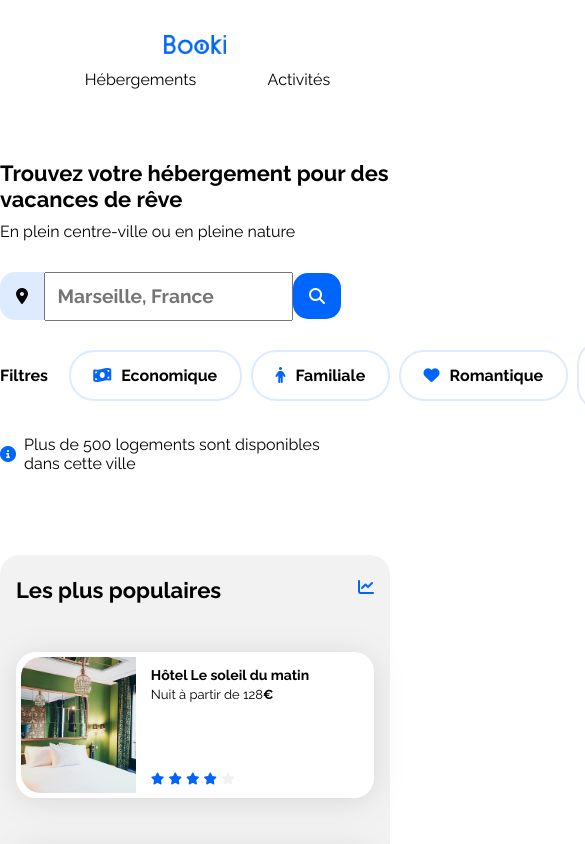
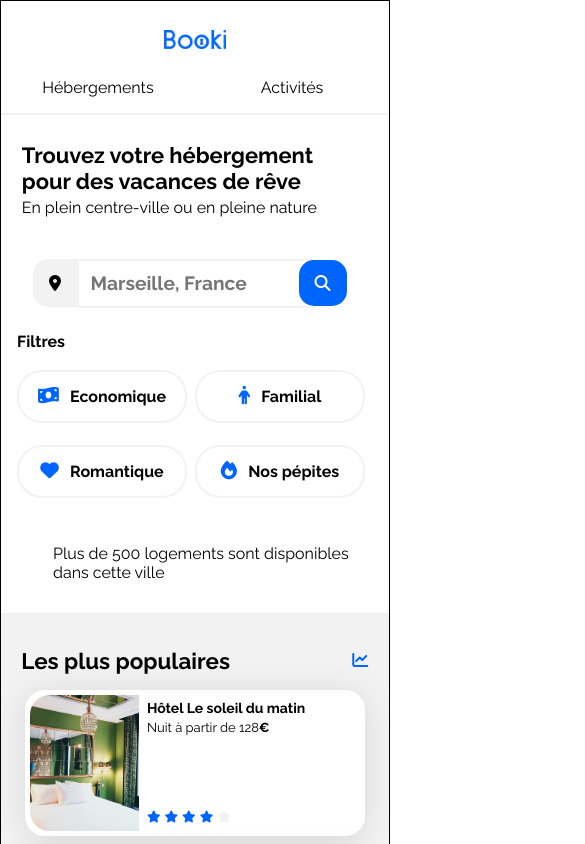
Before and after one commit to Sigfroy/OPC-projet3, a plain HTML site: page booki-starter-code/index.html in a window 390 px wide. Shown: the top 844 px of the page, 585 px wide, since content can reach past the window. Drawn offline with Linux system fonts and the light colour scheme.

Commit message:
feat: all responsive completed

```diff
--- a/booki-starter-code/css/style.css
+++ b/booki-starter-code/css/style.css
@@ -4,6 +4,7 @@
     margin: 0;
     padding: 0;
     box-sizing: border-box;
+    max-width: 100%;
 }
 
 :root {
@@ -16,16 +17,26 @@
     color: var(--main-color);
 }
 
+body {
+    display: flex;
+    justify-content: center;
+    margin-left: 2.5em;
+    margin-top: 0.5em;
+    margin: auto;
+    border: black 1px solid;
+}
+
 /****** Header ***********/
 .header-container {
     display: flex;
     justify-content: space-between;
     align-items: center;
-    padding: 1.2em 0 0 0;
+    margin-left: 3em;
 }
 
 .logo {
     max-height: 1.2em;
+    margin-top: 1.8em;
 }
 
 nav ul {
@@ -44,10 +55,6 @@ nav ul li {
     margin-bottom: 1em;
 }
 
-a {
-    padding-top: 1em;
-}
-
 .nav-hebergements {
     padding-right: 3.2em;
 }
@@ -56,12 +63,24 @@ a {
     padding-left: 1em;
 }
 
+.border-position {
+    padding-top: 0.8em;
+}
+
+.nav-position {
+    margin-right: 2em;
+}
+
 
 
 /****** Title h1 ***********/
+.first-section {
+    margin-left: 3em;
+}
+
 h1 {
     padding: 1.3em 0 0.5em 0;
-    margin-top: 1.9em;
+    margin-top: 1.55em;
     font-size: 1.37em;
 }
 
@@ -76,10 +95,11 @@ h1 {
     align-items: center;
     flex-direction: row;
     padding: 1em 1.5em 0 0;
+    margin-left: 0.3em;
 }
 
 .fa-location-dot {
-    background-color: var(--filter-bg-color);
+    background-color: var(--main-bg-color);
     color: black;
     padding: 1em;
     border-top-left-radius: 15px;
@@ -87,10 +107,11 @@ h1 {
 }
 
 .search-bar {
-    padding: 0.6em;
+    padding: 0.6em 0 0.6em 0.6em;
     color: black;
     font-weight: bold;
     font-size: 1.2em;
+    border: var(--main-bg-color) solid 2px;
 }
 
 .search-button {
@@ -102,6 +123,7 @@ h1 {
     border-bottom-right-radius: 15px;
     padding: 0.7em;
     border: 0;
+    margin-left: -2em;
 }
 
 .fa-magnifying-glass {
@@ -110,18 +132,15 @@ h1 {
     border-radius: 15px;
     padding: 15px 16px 15px 16px;
     border: 0;
+    display: none;
 }
 
 /****** Filtres ***********/
 .filtres-container {
     display: flex;
     align-items: center;
-}
-
-.filtres-container div {
-    display: flex;
-    padding: 1em;
-    padding-left: 0;
+    margin-top: 1em;
+    margin-left: 0.2em;
 }
 
 .filtres-container p {
@@ -132,15 +151,19 @@ h1 {
 }
 
 .filtres-container button {
-    display: flex;
     align-items: center;
     background-color: white;
     font-weight: bold;
     font-size: 1em;
-    border: 2px solid var(--filter-bg-color);
+    border: 2px solid var(--main-bg-color);
     border-radius: 25px;
     padding: 0.9em 1.4em;
     margin: 0.3em;
+}
+
+.button-flex {
+    display: flex;
+    flex-wrap: wrap;
 }
 
 .filtres-container button:hover {
@@ -148,29 +171,24 @@ h1 {
 }
 
 .filtres-container button i {
-    margin-right: 10px;
+    margin-right: 1em;
 }
 
 .circle-information {
     display: flex;
     flex-direction: row;
     align-items: center;
-    margin: 1.2em 2em 2em 0;
+    margin-top: 1.9em;
+    margin-left: 0.7em;
+    margin-bottom: 1.9em;
 }
 
 .fa-circle-info {
     padding: 0 0.5em 0 0;
 }
 
-body {
-    display: flex;
-    justify-content: center;
-}
-
 .main-container {
     width: 100%;
-    max-width: 1440px;
-    padding: 0 50px;
     box-sizing: border-box;
 }
 
@@ -180,15 +198,27 @@ a {
 }
 
 .section-title {
-    margin: 0;
-    font-size: 22px;
-    padding-top: 0.3em;
+    font-size: 1.4em;
+    margin-top: 1em;
+    margin-left: 0.6em;
+}
+
+.section-title-populaire {
+    font-size: 1.4em;
+    margin-top: 1em;
+    margin-left: 0.4em;
+}
+
+.fa-chart-line {
+    margin-right: 2.1em;
+    margin-top: 1.2em;
 }
 
 .card {
     background-color: white;
     border-radius: 20px;
     padding: 5px;
+    margin: 1em;
     filter: drop-shadow(0px 3px 15px rgba(0, 0, 0, 0.1));
 }
 
@@ -212,7 +242,7 @@ a {
 .hebergements-and-populaires {
     display: flex;
     justify-content: space-between;
-    margin-bottom: 5em;
+    margin: 0 2em 3.2em 2.9em;
 }
 
 .hebergements-and-populaires section {
@@ -230,11 +260,11 @@ a {
 .hebergements-card {
     display: flex;
     flex-wrap: wrap;
+    margin-top: 0.7em;
 }
 
 .hebergements-card a {
-    flex: 33%;
-    padding: 1em 1em 1em 0;
+    flex: 30%;
 }
 
 .title-hebergement-marseille {
@@ -246,16 +276,17 @@ a {
     padding-bottom: 0.1em;
 }
 
-.hebergement-card-text {
-    padding-left: 0.5em;
-    padding-top: 0.5em;
-}
 
 .hebergements-card img {
     width: 100%;
-    height: 110px;
+    height: 7.5em;
     border-top-left-radius: 20px;
     border-top-right-radius: 20px;
+}
+
+.afficher-container {
+    margin-top: 1.8em;
+    margin-left: 1.2em;
 }
 
 .afficher-container p {
@@ -287,14 +318,14 @@ a {
 
 .populaires-cards .card-content {
     width: 67%;
-    padding-left: 15px;
     display: flex;
     flex-direction: column;
     justify-content: space-between;
+    margin-left: 0.5em;
 }
 
 .populaires-cards .card-title {
-    margin-top: 10px;
+    margin-top: 0.3em;
     margin-bottom: 4px;
 }
 
@@ -307,21 +338,23 @@ a {
 }
 
 /****** Activités à Marseille ***********/
+.activite-marseille {
+    margin-bottom: 4.5em;
+}
+
 .activite-container {
     display: flex;
-    margin-bottom: 4em;
 }
 
 .activite-marseille h2 {
     font-size: 1.4em;
-    padding-left: 1.4em;
-    padding-top: 0.1em;
-    margin-bottom: 1.55em;
+    margin-left: 3.3em;
+    margin-bottom: 1em;
 }
 
 .activite-card img {
     width: 100%;
-    height: 380px;
+    height: 23.6em;
     object-fit: cover;
     border-radius: 20px 20px 0 0;
 }
@@ -336,17 +369,21 @@ a {
     border-radius: 20px;
     filter: drop-shadow(0px 3px 15px rgba(0, 0, 0, 0.1));
     flex: 20%;
-    margin: 0 1.2em 1em 1em;
+    margin: 0.9em;
     }
+
+.activite-marseille-section {
+    margin-left: 4em;
+    margin-right: 4em;
+}
 
 /****** Footer ***********/
 footer {
     background-color: var(--main-bg-color);
-    padding: 0.7em; /* Espacement intérieur en haut et en bas */
     text-align: left;
     display: flex;
     justify-content: space-around;
-    width: 100%;
+    width: 90%;
     margin-left: auto;
     margin-right: auto;
     position: relative;
@@ -356,14 +393,17 @@ footer {
 footer section {
     width: 33.33%;
     box-sizing: border-box;
+    margin-left: 0.8em;
 }
 
 footer section h3 {
-    padding: 0 0.8em;
+    margin-left: 0.4em;
+    margin-top: 1em;
 }
 
 footer section p {
-    padding: 0.7em 0.7em 0.7em 0;
+    margin-top: 0.8em;
+    margin-left: 0.7em;
 }
 
 
@@ -405,12 +445,24 @@ footer section p {
     .populaires-cards .card-subtitle {
         font-size: 13px;
     }
+
+    .filtres-container {
+        display: unset;
+    }
+
+    .activite-card img {
+        height: 13em;
+    }
+
 }
 
 /* Small devices (phones, less than 768px) */
 @media (max-width: 767.98px) {
+
     .main-container {
-        padding: 0;
+        padding-right: unset;
+        padding-left: unset;
+        margin-left: unset;
     }
 
     /* header */
@@ -418,42 +470,167 @@ footer section p {
     .header-container {
         flex-direction: column;
         align-items: center;
+        margin-left: unset;
     }
 
     .logo {
-        margin: 1em 0;
+    margin-bottom: 1.8em;
     }
 
     nav ul {
         width: 100%;
         text-align: center;
+        display: flex;
+        padding-left: unset;
+    }
+
+    .nav-position {
+        margin-right: unset;
+        width: 100%;
+    }
+
+    .nav-hebergements {
+        padding-right: unset;
+    }
+
+    .nav-activite {
+        padding-left: unset;
+    }
+
+    nav ul li {
+        flex: 50%;
+        border-bottom: solid 2px var(--main-bg-color);
+        padding-bottom: 1em;
+    }
+
+    nav ul li:hover {
+        color: var(--main-color);
+        border-bottom: solid 2px var(--main-color);
+        padding-bottom: 1em;
     }
 
     nav ul li a:hover {
-        color: var(--main-color);
-        border-bottom: solid 2px var(--main-color);
-        border-top: none;
+        border-top: unset;
+    }
+
+    .first-section {
+        margin-left: unset;
+    }
+
+    h1 {
+        padding: unset;
+        margin-bottom: 0.2em;
+        margin-top: 0.5em;
     }
 
     .h1-container {
         display: flex;
         flex-direction: column;
+        margin-left: 1.3em;
+        margin-right: 3em;
     }
 
     .search-button {
         display: none; /* Cacher le bouton "Rechercher" */
     }
 
+    .fa-magnifying-glass {
+        margin: -1em;
+        display: unset;
+    }
+
     /* filtre */
+    .search-container {
+        padding: 1em 1em 1em 1.7em;
+        margin-top: 1.6em;
+    }
 
+    .form-container {
+        padding: 0;
+    }
+
+    .button-flex {
+        margin-right: 1em;
+        margin-left: 1em;
+    }
+
+    .filtres-container {
+        flex-wrap: wrap;
+        margin-left: unset;
+    }
+
+    .filtres-container p {
+        margin-left: 1em;
+    }
+
+    .filtres-container button {
+        flex: 45%;
+        margin: 0.7em 0.5em 0.7em 0;
+        padding: 0.9em;
+    }
+
+    .filtres-container button i {
+        margin-right: 0.6em;
+        font-size: 1.16em;
+    }
+
+    .fa-person {
+        margin-right: 2em;
+    }
+
+    .fa-person {
+        margin-right: 0.9em;
+    }
+
+    .circle-information {
+        margin-top: 2.2em;
+        margin-left: 2em;
+    }
+
+    .info-text {
+        margin-right: 1.3em;
+    }
 
     /* hebergement section */
     .hebergements-and-populaires {
         flex-direction: column-reverse;
+        margin: unset;
     }
 
     .hebergements-and-populaires .hebergements {
         background-color: white;
+        margin-top: 1.5em;
+    }
+    .hebergements-and-populaires section {
+        border-radius: 0;
+        margin-top: unset;
+        padding: unset;
+    }
+
+    .section-title-populaire {
+        margin-top: 1.6em;
+        margin-left: 0.9em;
+    }
+
+    .fa-chart-line {
+        margin-right: 1.3em;
+        margin-top: 2.1em;
+    }
+
+    .populaires-title {
+        margin-bottom: 1em;
+    }
+
+    .card-title {
+        font-size: 1em;
+    }
+
+    .populaires-cards .card {
+        margin: 0 1.5em 1em 1.5em;
+    }
+
+    .card {
+        margin-top: unset;
     }
 
     .populaires-cards a {
@@ -468,7 +645,56 @@ footer section p {
         flex-direction: column;
     }
 
+    .hebergements-card a {
+        margin-right: unset;
+    }
+
+    .afficher-container {
+        margin-top: unset;
+        margin-left: unset;
+    }
+
+    /* activite à Marseille */
+
+    .activite-marseille-section {
+        margin: unset;
+    }
+
+    .hebergements-and-populaires {
+        margin-bottom: 4em;
+    }
+
     .activite-container {
         flex-direction: column;
+        margin-right: unset;
+    }
+
+    .activite-card {
+        margin: 0.7em 1.4em 0 1.4em;
+    }
+
+    .activite-card img {
+        height: 9em;
+    }
+
+    .afficher-container {
+        margin-left: 1em;
+    }
+
+    .activite-marseille h2 {
+        margin-left: 1em;
+    }
+
+    /* footer */
+    footer {
+        flex-direction: column;
+        width: 100%;
+    }
+
+    footer section {
+    width: unset;
+    margin-top: 1.4em;
+    margin-bottom: 2em;
+    margin-left: 0.5em;
     }
 }
--- a/booki-starter-code/index.html
+++ b/booki-starter-code/index.html
@@ -16,15 +16,15 @@
 			<header>
 				<div class="header-container">
 					<img class="logo" src="./images/logo/Booki@3x.png" alt="logo Booki" />
-					<nav>
+					<nav class="nav-position">
 						<ul>
-							<li class="nav-hebergements"><a href="#">Hébergements</a></li>
-							<li class="nav-activite"><a href="#">Activités</a></li>
+							<li class="nav-hebergements"><a class="border-position" href="#">Hébergements</a></li>
+							<li class="nav-activite"><a class="border-position" href="#">Activités</a></li>
 						</ul>
 					</nav>
 				</div>
 			</header>
-			<section>
+			<section class="first-section">
 				<div class="h1-container">
 					<h1>Trouvez votre hébergement pour des vacances de rêve</h1>
 					<p>En plein centre-ville ou en pleine nature</p>
@@ -39,21 +39,23 @@
 				</div>
 				<div class="filtres-container">
 					<p>Filtres</p>
-					<button type=""><i class="fa-solid fa-money-bill-wave"></i>Economique</button>
-					<button type=""><i class="fa-solid fa-person"></i>Familiale</button>
-					<button type=""><i class="fa-solid fa-heart"></i>Romantique</button>
-					<button type=""><i class="fa-solid fa-fire"></i>Nos pépites</button>
+					<div class="button-flex">
+						<button type=""><i class="fa-solid fa-money-bill-wave"></i>Economique</button>
+						<button type=""><i class="fa-solid fa-person"></i>Familial</button>
+						<button class="romantique" type=""><i class="fa-solid fa-heart"></i>Romantique</button>
+						<button class="pepites" type=""><i class="fa-solid fa-fire"></i>Nos pépites</button>
+					</div>
 				</div>
 				<div class="circle-information">
-					<i class="fa-solid fa-circle-info"></i>
-					<p>Plus de 500 logements sont disponibles dans cette ville</p>
+					<i class="fa-light fa-circle-info"></i>
+					<p class="info-text">Plus de 500 logements sont disponibles dans cette ville</p>
 				</div>
 			</section>
 			<main>
 				<div class="hebergements-and-populaires">
 					<section class="hebergements">
 						<div>
-							<h2 class="section-title">Hébergement à Marseille</h2>
+							<h2 class="section-title">Hébergements à Marseille</h2>
 						</div>
 						<div class="hebergements-card">
 							<a class="flex-card" href="#">
@@ -80,7 +82,7 @@
 									<img src="./images/hebergements/febrian-zakaria.jpg" alt="Image de l'hôtel chez Amina" />
 									<div class="hebergement-card-text">
 										<div class="title-hebergement-marseille">
-											<h3>Hôtel Chez Amina</h3>
+											<h3 class="title-hebergement-marseille">Hôtel Chez Amina</h3>
 											<p class="prix-nuit">Nuit à partir de 96<span class="euro">€</span></p>
 										</div>
 										<div class="card-rating">
@@ -99,7 +101,7 @@
 									<img src="./images/hebergements/reisetopia.jpg" alt="Image de l'hôtel du port" />
 									<div class="hebergement-card-text">
 										<div class="title-hebergement-marseille">
-											<h3>Hôtel Les Mouettes</h3>
+											<h3 class="title-hebergement-marseille">Hôtel Les Mouettes</h3>
 											<p class="prix-nuit">Nuit à partir de 76<span class="euro">€</span></p>
 										</div>
 										<div class="card-rating">
@@ -118,7 +120,7 @@
 									<img src="./images/hebergements/annie-spratt.jpg" alt="Image de l'hôtel du port" />
 									<div class="hebergement-card-text">
 										<div class="title-hebergement-marseille">
-											<h3>Hôtel de la mer</h3>
+											<h3 class="title-hebergement-marseille">Hôtel de la mer</h3>
 											<p class="prix-nuit">Nuit à partir de 46<span class="euro">€</span></p>
 										</div>
 										<div class="card-rating">
@@ -137,7 +139,7 @@
 									<img src="./images/hebergements/marcus-loke.jpg" alt="Image de l'hôtel du port" />
 									<div class="hebergement-card-text">
 										<div class="title-hebergement-marseille">
-											<h3>Auberge la Canebière</h3>
+											<h3 class="title-hebergement-marseille">Auberge la Canebière</h3>
 											<p class="prix-nuit">Nuit à partir de 25<span class="euro">€</span></p>
 										</div>
 										<div class="card-rating">
@@ -156,7 +158,7 @@
 									<img src="./images/hebergements/nicate-lee.jpg" alt="Image de l'hôtel du port" />
 									<div class="hebergement-card-text">
 										<div class="title-hebergement-marseille">
-											<h3>Auberge Le Panier</h3>
+											<h3 class="title-hebergement-marseille">Auberge Le Panier</h3>
 											<p class="prix-nuit">Nuit à partir de 23<span class="euro">€</span></p>
 										</div>
 										<div class="card-rating">
@@ -177,7 +179,7 @@
 					</section>
 					<section class="populaires">
 						<div class="populaires-title">
-							<h2 class="section-title">Les plus populaires</h2>
+							<h2 class="section-title-populaire">Les plus populaires</h2>
 							<i class="fa-solid fa-chart-line" aria-hidden="true"></i>
 						</div>
 						<div class="populaires-cards">
@@ -243,7 +245,7 @@
 				</div>
 				<div class="activite-marseille">
 					<h2>Activités à Marseille</h2>
-					<section>
+					<section class="activite-marseille-section">
 						<div class="activite-container">
 							<article class="activite-card">
 								<img src="./images/activites/reno-laithienne.jpg" alt="image du Vieux-Port" />
```
